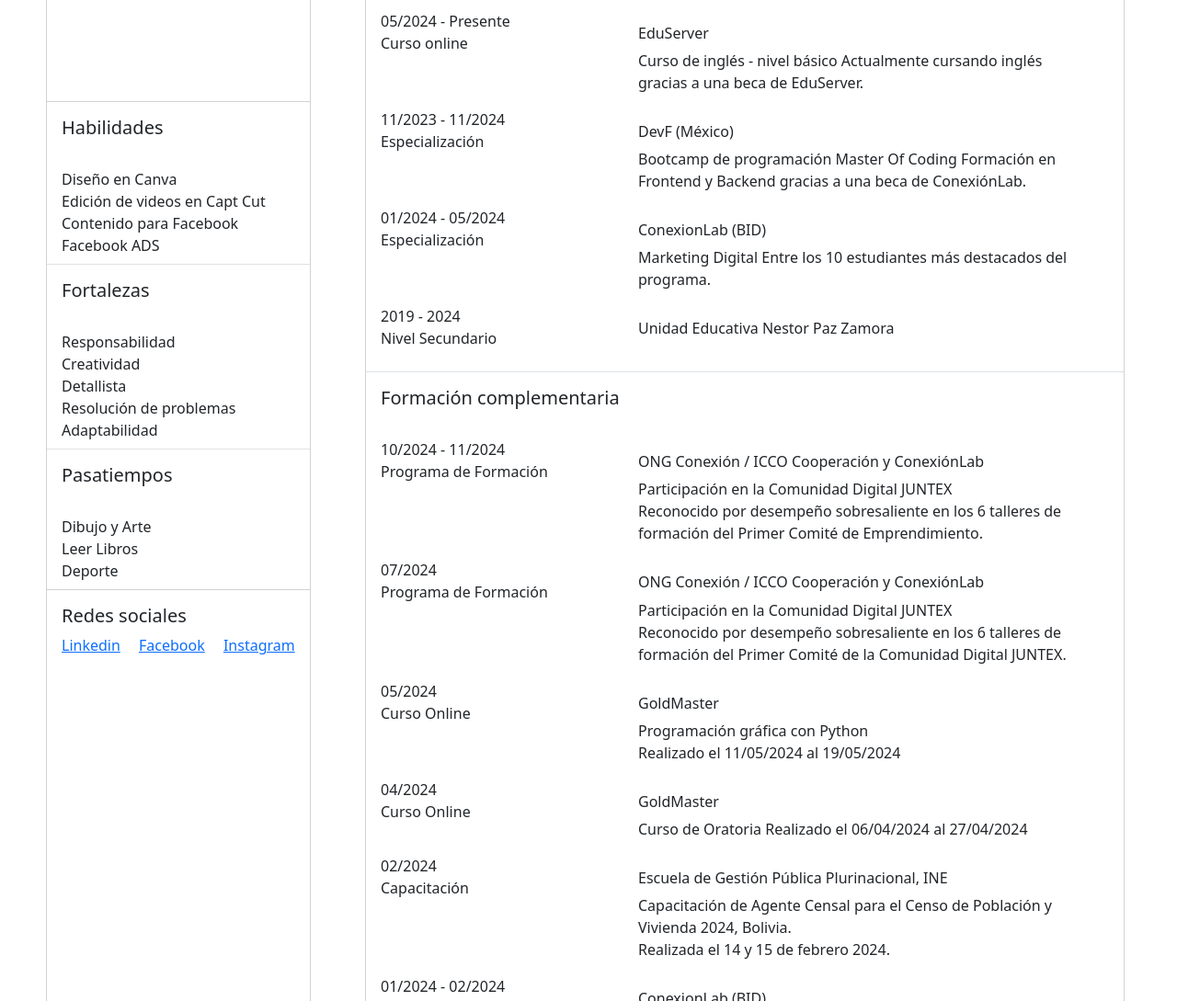
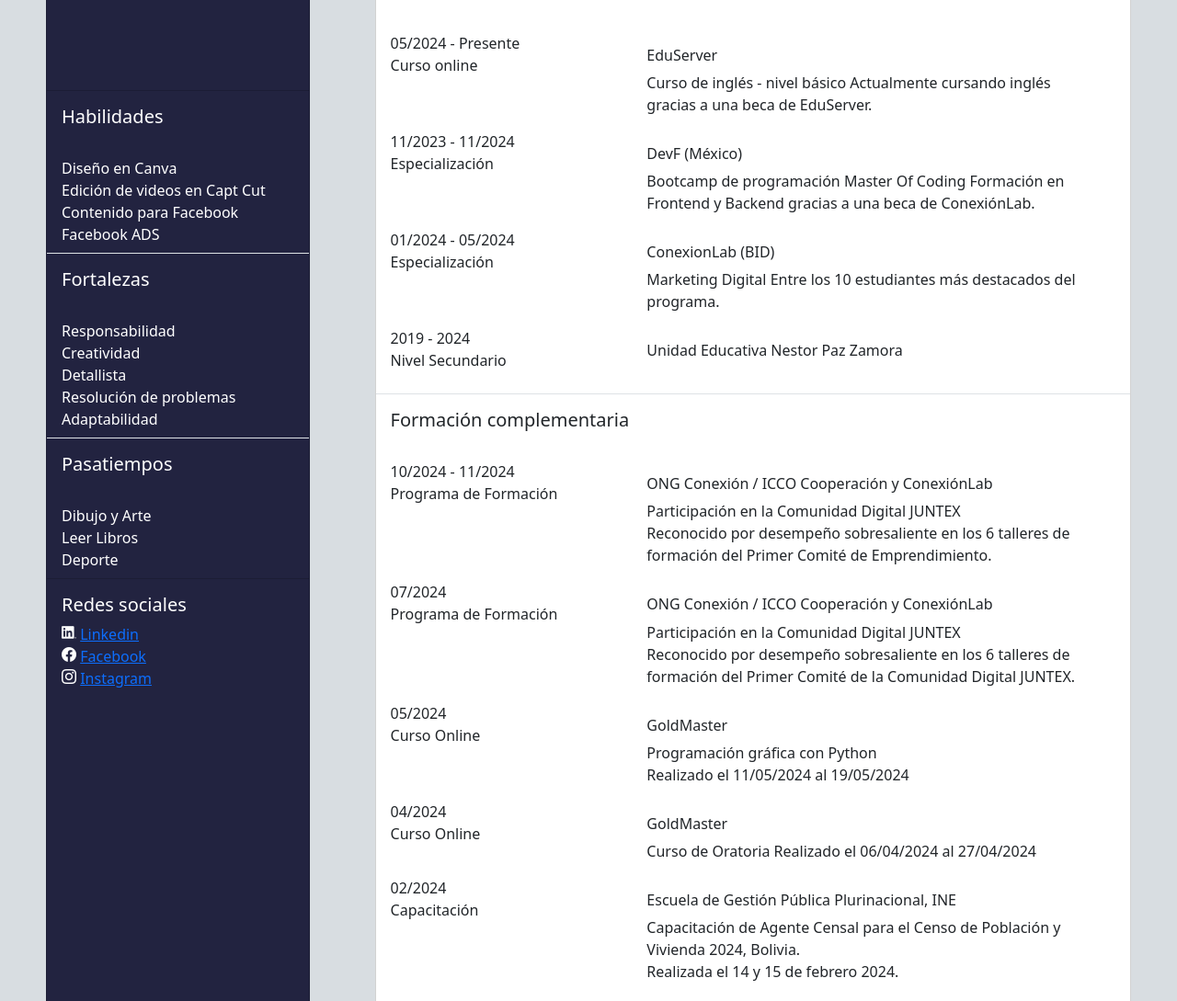
Before and after one commit to maycollopezh/Tarea-HTML-Maycol-Lopez, a plain HTML site: page index.html in a window 1280 px wide. Shown: the part 911-2000 px from the top of the page at 92% size. Drawn offline with nearby package versions, Linux system fonts and the light colour scheme.

Commit message:
añadiendole un poco de estilo

```diff
--- a/index.html
+++ b/index.html
@@ -8,6 +8,9 @@
     <link href="https://cdn.jsdelivr.net/npm/bootstrap@5.3.3/dist/css/bootstrap.min.css" rel="stylesheet"
         integrity="sha384-QWTKZyjpPEjISv5WaRU9OFeRpok6YctnYmDr5pNlyT2bRjXh0JMhjY6hW+ALEwIH" crossorigin="anonymous">
     <link rel="stylesheet" href="./style.css">
+    <link rel='stylesheet' href='https://cdn-uicons.flaticon.com/2.6.0/uicons-brands/css/uicons-brands.css'>
+    <link rel='stylesheet' href='https://cdn-uicons.flaticon.com/2.6.0/uicons-brands/css/uicons-brands.css'>
+    <link rel='stylesheet' href='https://cdn-uicons.flaticon.com/2.6.0/uicons-brands/css/uicons-brands.css'>
 
     <title>Maycol Lopez</title>
 </head>
@@ -36,14 +39,14 @@
 
         <ul class="list-group list-group-flush">
             <h5 class="card-body">Habilidades</h5>
-            <li class="list-group-item">
+            <li id="contacto-tarjeta-1" class="list-group-item">
                 Diseño en Canva <br>
                 Edición de videos en Capt Cut <br>
                 Contenido para Facebook <br>
                 Facebook ADS
             </li>
             <h5 class="card-body">Fortalezas</h5>
-            <li class="list-group-item">
+            <li id="contacto-tarjeta-2" class="list-group-item">
                 Responsabilidad <br>
                 Creatividad <br>
                 Detallista <br>
@@ -51,7 +54,7 @@
                 Adaptabilidad
             </li>
             <h5 class="card-body">Pasatiempos</h5>
-            <li class="list-group-item">
+            <li id="contacto-tarjeta-3" class="list-group-item">
                 Dibujo y Arte <br>
                 Leer Libros <br>
                 Deporte
@@ -59,9 +62,9 @@
         </ul>
         <div class="card-body">
             <h5>Redes sociales</h5>
-            <a href="https://www.linkedin.com/in/maycol-lopez-82988530b/" class="card-link">Linkedin</a>
-            <a href="https://www.facebook.com/profile.php?id=61559197997133" class="card-link">Facebook</a>
-            <a href="https://www.instagram.com/_maycol_lopez_/" class="card-link">Instagram</a>
+            <i class="fi fi-brands-linkedin"></i> <a href="https://www.linkedin.com/in/maycol-lopez-82988530b/" class="card-link">Linkedin</a> <br>
+            <i class="fi fi-brands-facebook"></i> <a href="https://www.facebook.com/profile.php?id=61559197997133" class="card-link">Facebook</a> <br>
+            <i class="fi fi-brands-instagram"></i> <a href="https://www.instagram.com/_maycol_lopez_/" class="card-link">Instagram</a>
         </div>
     </div>
 
@@ -71,7 +74,7 @@
             <div>
                 <h4>Especialista en Marketing Digital</h4>
                 <p class="card-text">
-                    Hola, soy Maycol Norbert Lopez Huallpara. Me apasiona el marketing digital y la tecnología, tengo
+                    Hola, soy Maycol Norbert Lopez Huallpara, un joven de 17 años de edad. Me apasiona el marketing digital y la tecnología, tengo
                     una mentalidad creativa y atención a los detalles. Creo en el aprendizaje continuo como clave para
                     mi crecimiento personal y profesional. Me motiva generar un impacto positivo en la sociedad,
                     explorar nuevas ideas y aportar soluciones innovadoras mientras contribuyo y aprendo de los demás.
--- a/style.css
+++ b/style.css
@@ -9,8 +9,26 @@
 body{
     display: flex;
     margin: 50px;
+    background-color: rgb(216, 221, 225);
 }
 
 #contacto-tarjeta {
-    margin-right: 5%;
+    margin-right: 6%;
+    background-color: rgb(34, 35, 64);
+    color: white;
 }
+
+#contacto-tarjeta-1{
+    background-color: rgb(34, 35, 64);
+    color: white;
+}
+
+#contacto-tarjeta-2 {
+    background-color: rgb(34, 35, 64);
+    color: white;
+}
+
+#contacto-tarjeta-3 {
+    background-color: rgb(34, 35, 64);
+    color: white;
+}
```
